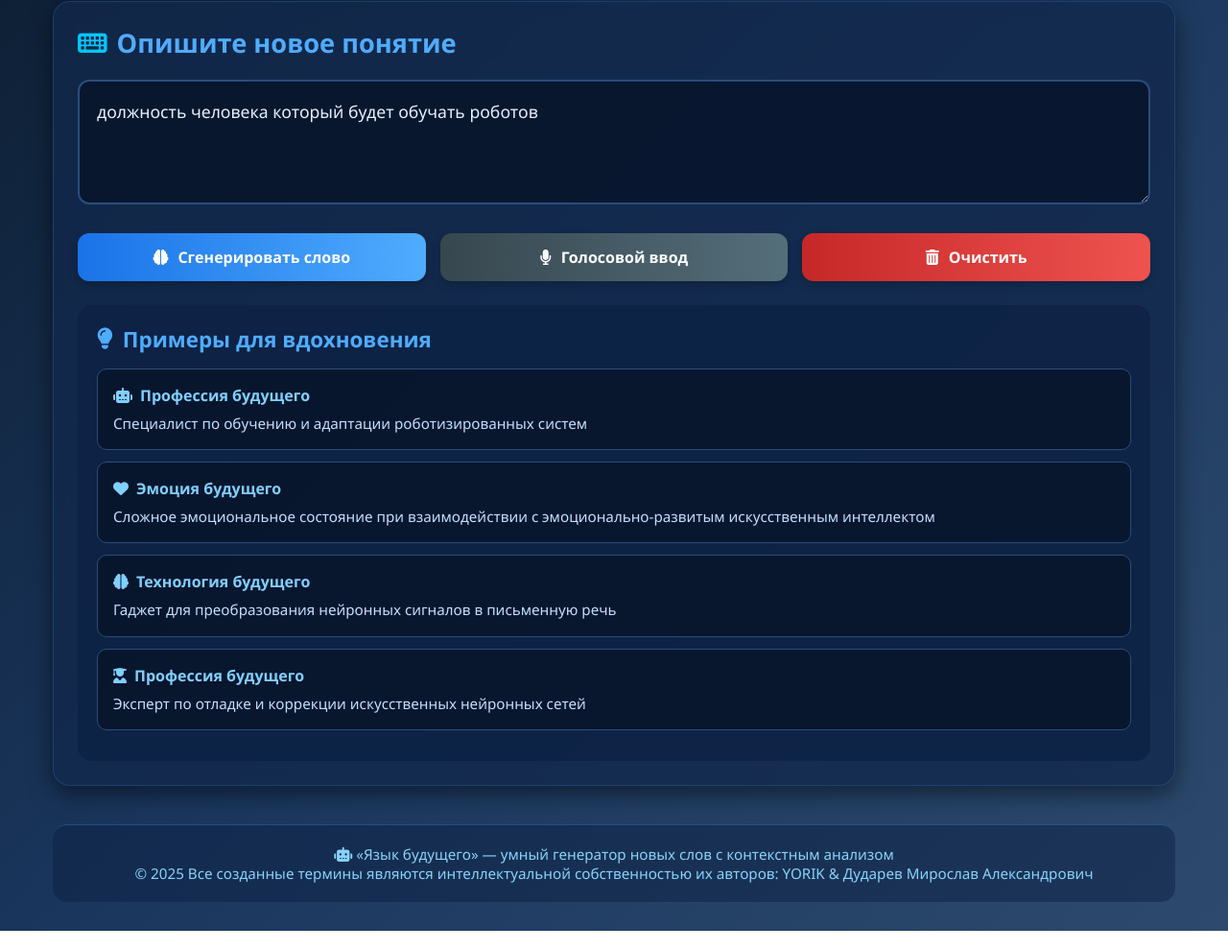
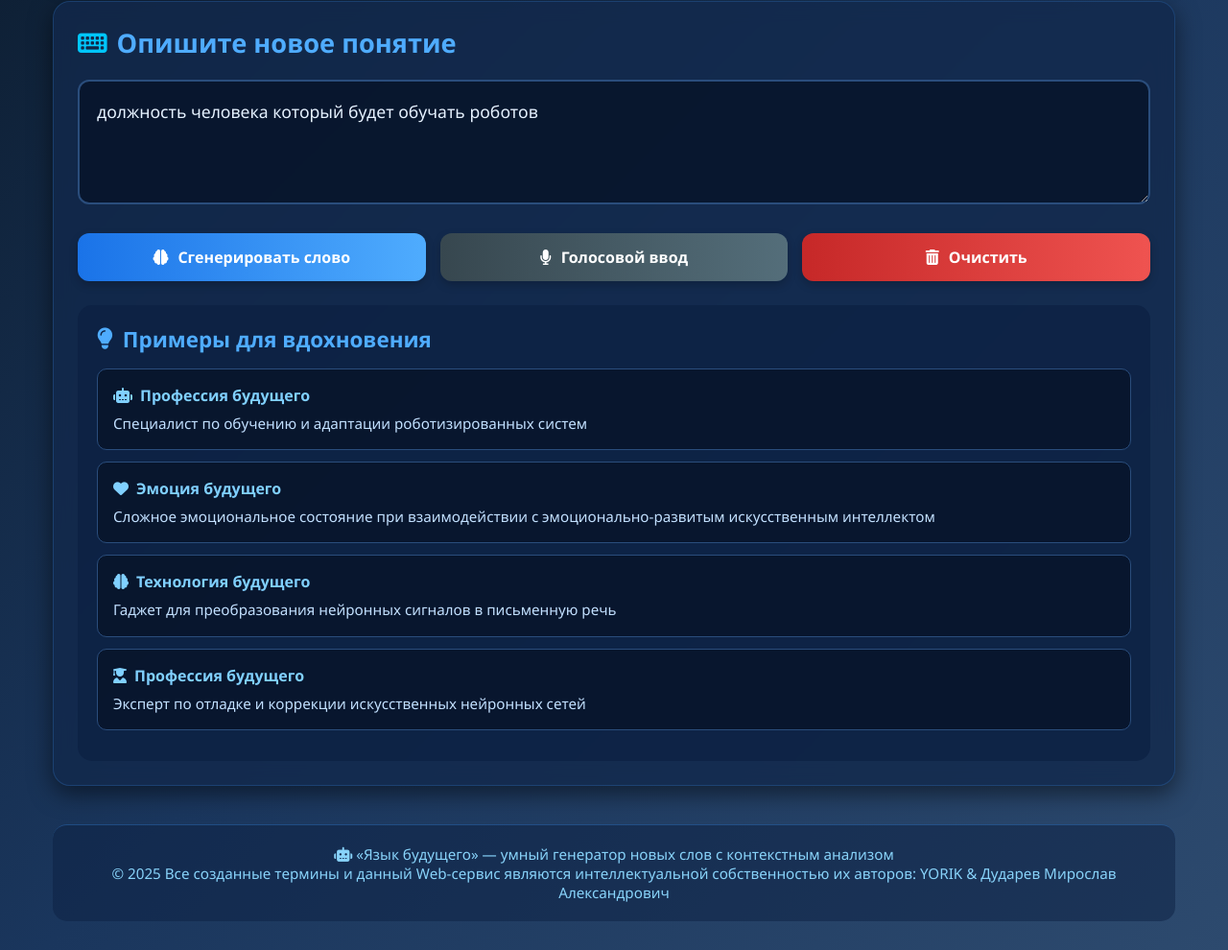
Before and after one commit to YorDud/Language-future, a plain HTML site: page index.html in a window 1280 px wide. Shown: the part 204-1194 px from the top of the page at 96% size. Drawn offline with Linux system fonts and the light colour scheme.

Commit message:
Add files via upload

```diff
--- a/index.html
+++ b/index.html
@@ -856,7 +856,7 @@
 
         <footer>
             <p><i class="fas fa-robot"></i> «Язык будущего» — умный генератор новых слов с контекстным анализом</p>
-            <p>© 2025 Все созданные термины являются интеллектуальной собственностью их авторов: YORIK & Дударев Мирослав Александрович</p>
+            <p>© 2025 Все созданные термины и данный Web-сервис являются интеллектуальной собственностью их авторов: YORIK & Дударев Мирослав Александрович</p>
         </footer>
     </div>
 
```
